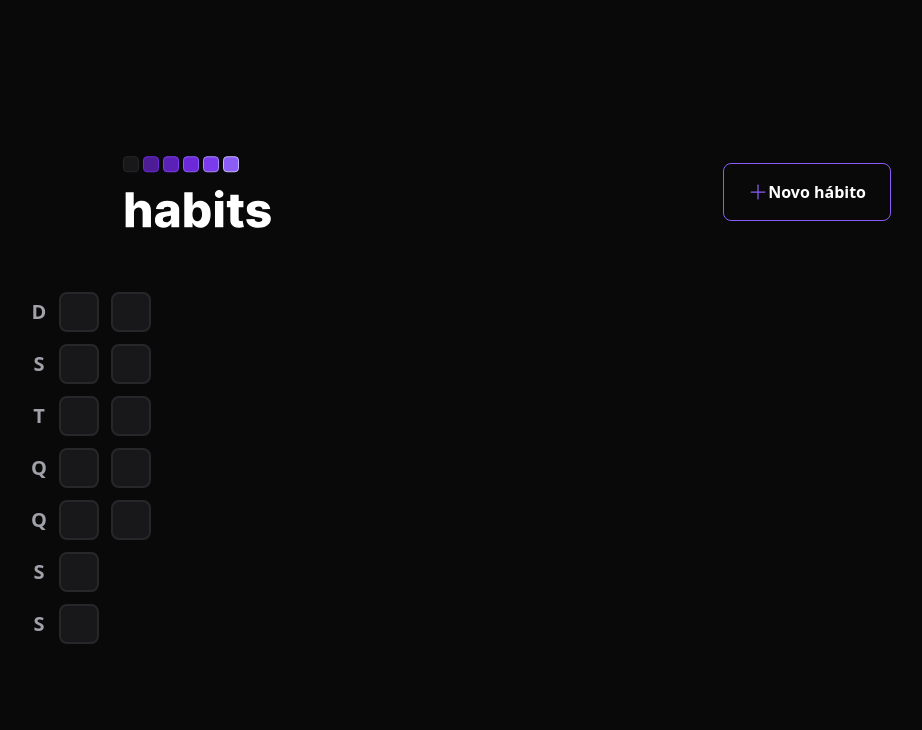
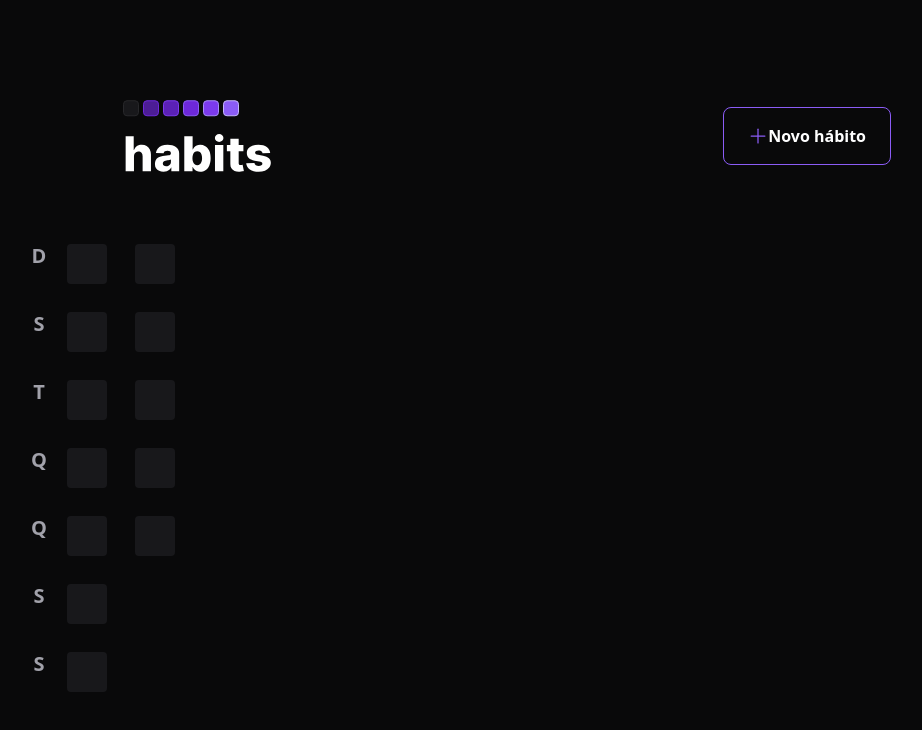
Before and after one commit to NicholasNascimento/nlw_setup_ignite, a React (Vite) app in the folder web/: page / in a window 1280 px wide. Shown: the top 730 px of the page, without its empty margins (133-1055 px from the left). Built offline with nearby package versions, Linux system fonts and the light colour scheme.

Commit message:
Using dayjs

```diff
--- a/web/package.json
+++ b/web/package.json
@@ -9,6 +9,7 @@
     "preview": "vite preview"
   },
   "dependencies": {
+    "dayjs": "^1.11.7",
     "phosphor-react": "^1.4.1",
     "react": "^18.2.0",
     "react-dom": "^18.2.0"
--- a/web/src/components/Habit.tsx
+++ b/web/src/components/HabitDay.tsx
@@ -1,11 +1,11 @@
-interface HabitProps {
-  completed: number
-}
+// interface HabitDayProps {
+//   completed: number
+// }
 
-export function Habit(props: HabitProps) {
+export function HabitDay() {
   return (
     <div className="bg-zinc-900 w-10 h-10 text-white rounded m-2 text-center flex items-center justify-center">
-      {props.completed}
+
     </div>
   )
 }
--- a/web/src/components/SummaryTable.tsx
+++ b/web/src/components/SummaryTable.tsx
@@ -1,3 +1,5 @@
+import { HabitDay } from "./HabitDay"
+
 const weekDays = [
   'D',
   'S',
@@ -25,18 +27,18 @@ export function SummaryTable() {
       </div>
 
       <div className="grid grid-rows-7 grid-flow-col gap-3">
-        <div className="w-10 h-10 bg-zinc-900 border-2 border-zinc-800 rounded-lg"></div>
-        <div className="w-10 h-10 bg-zinc-900 border-2 border-zinc-800 rounded-lg"></div>
-        <div className="w-10 h-10 bg-zinc-900 border-2 border-zinc-800 rounded-lg"></div>
-        <div className="w-10 h-10 bg-zinc-900 border-2 border-zinc-800 rounded-lg"></div>
-        <div className="w-10 h-10 bg-zinc-900 border-2 border-zinc-800 rounded-lg"></div>
-        <div className="w-10 h-10 bg-zinc-900 border-2 border-zinc-800 rounded-lg"></div>
-        <div className="w-10 h-10 bg-zinc-900 border-2 border-zinc-800 rounded-lg"></div>
-        <div className="w-10 h-10 bg-zinc-900 border-2 border-zinc-800 rounded-lg"></div>
-        <div className="w-10 h-10 bg-zinc-900 border-2 border-zinc-800 rounded-lg"></div>
-        <div className="w-10 h-10 bg-zinc-900 border-2 border-zinc-800 rounded-lg"></div>
-        <div className="w-10 h-10 bg-zinc-900 border-2 border-zinc-800 rounded-lg"></div>
-        <div className="w-10 h-10 bg-zinc-900 border-2 border-zinc-800 rounded-lg"></div>
+        <HabitDay />
+        <HabitDay />
+        <HabitDay />
+        <HabitDay />
+        <HabitDay />
+        <HabitDay />
+        <HabitDay />
+        <HabitDay />
+        <HabitDay />
+        <HabitDay />
+        <HabitDay />
+        <HabitDay />
       </div>
     </div>
   )
```
Also changed, not shown: web/src/utils/generate-dates-from-year-beginning.ts (added, +16 -0 lines), 1 other file (tests, documents, lock files or other folders).
